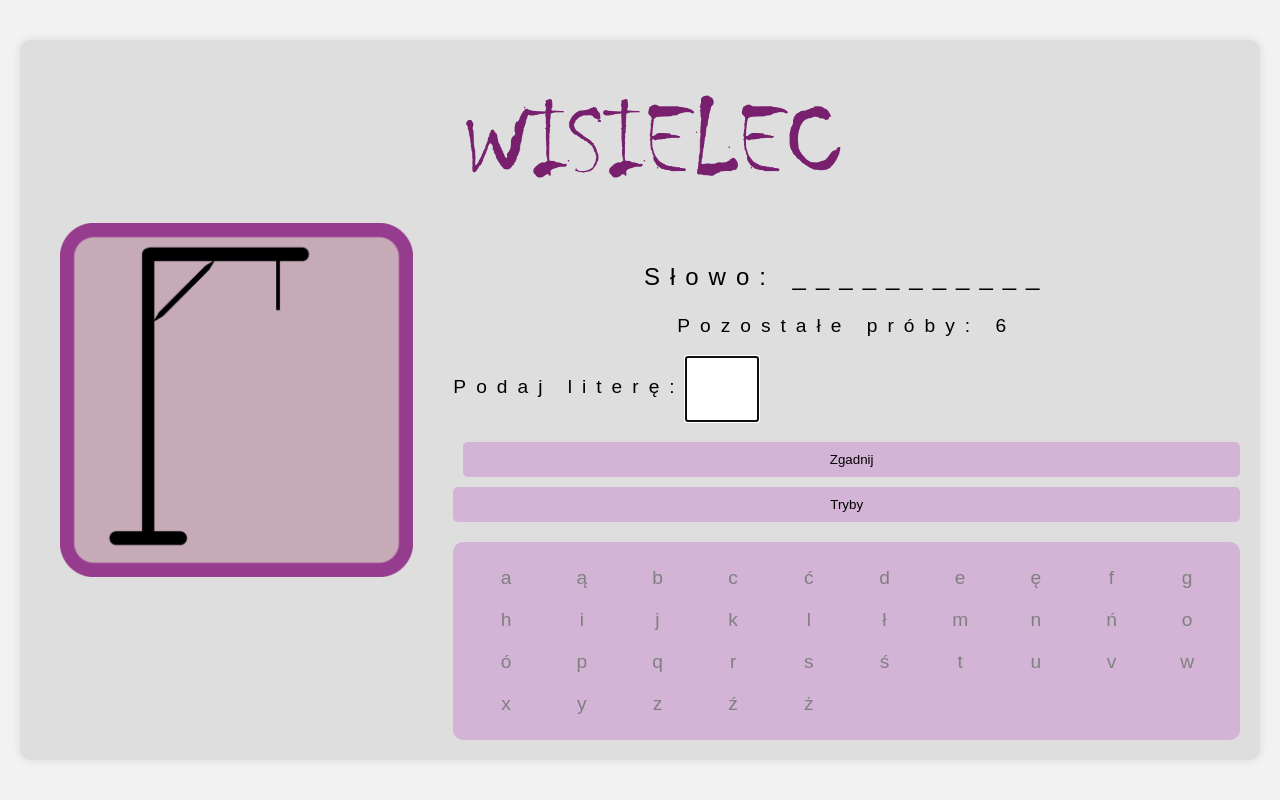
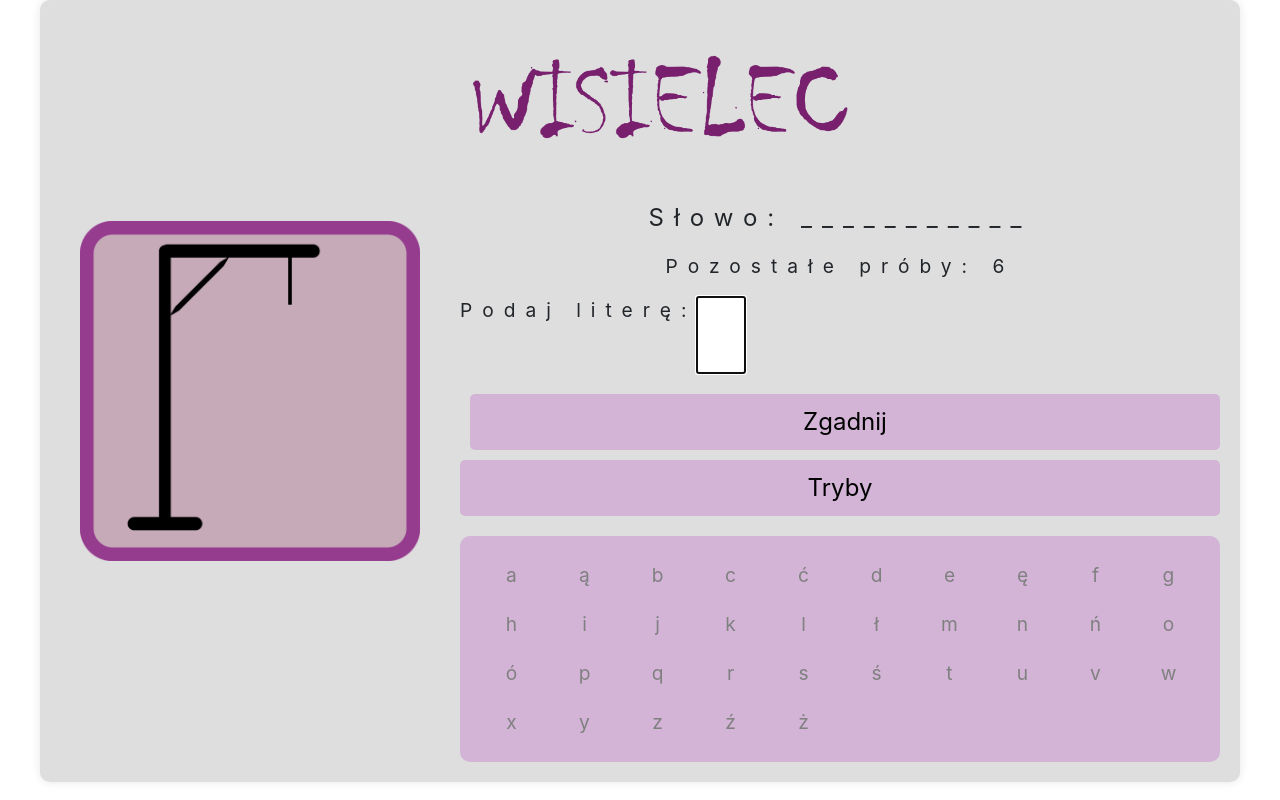
Before and after one commit to zywiecagnieszka/wisielec, a Django app: page /gra/ in a window 1280 px wide. Run offline with Django 5.2, Linux system fonts and the light colour scheme; some libraries are stand-ins or nearby versions.

Commit message:
o kurczaczki naprawiąłm

```diff
--- a/templates/static/css/styleZ.css
+++ b/templates/static/css/styleZ.css
@@ -2,43 +2,139 @@
 @import url('https://fonts.googleapis.com/css2?family=Indie+Flower&display=swap');
 @import url('https://maxcdn.bootstrapcdn.com/bootstrap/4.5.2/css/bootstrap.min.css');
 
-body {
-    background-color: #d9d9d9;
+.slowa body {
     font-family: Arial, sans-serif;
+    background-color: #f2f2f2;
+    margin: 0;
+    padding: 0;
+    display: flex;
+    justify-content: center;
+    align-items: center;
+    height: 100vh;
 }
-.containerZ {
-    max-width: 615px;
-    margin: 0 auto;
+
+.slowa .container {
+    background-color: #dedede;
+    width: 100%; /* Make the container span the entire width */
+    max-width: 1200px; /* Optional: Add a max-width for larger screens */
     padding: 20px;
+    border-radius: 10px;
+    box-shadow: 0 0 10px rgba(0, 0, 0, 0.1);
+    display: grid;
+    grid-template-columns: 1fr 2fr;
+    grid-gap: 20px;
+}
+
+.slowa .illustration {
+    padding: 20px;
+    border-radius: 10px;
     text-align: center;
-    font-family: "Indie Flower", serif;
-    font-style: normal;
 }
-.rules h1 {
-    color: #333;
-    font-size: 3rem;
+
+.slowa .illustration img {
+    width: 100%;
+    height: 100%;
+    object-fit: contain;
+}
+
+.slowa .game-panel {
+    display: flex;
+    flex-direction: column;
+    justify-content: space-between;
+}
+
+.slowa .header {
+    display: flex;
+    justify-content: space-between;
+    align-items: center;
     margin-bottom: 20px;
 }
-.rules p {
-    color: #666;
-    font-size: 1.35rem;
-    text-align: justify;
+
+.slowa .header h1 {
+    font-size: 2em;
+    color: #80407a;
+    margin: 0;
 }
-.rules .btn {
-    background-color: #c6aab8;
-    border-width: 5px;
-    border-style: inset;
-    border-color: #963c8f;
-    color: #963c8f;
+
+.slowa .header button {
+    background-color: #d3b4d7;
+    border: none;
+    padding: 10px;
     border-radius: 5px;
-    text-decoration: none;
-    font-size: 1.5rem;
-    transition: background-color 0.3s;
+    cursor: pointer;
 }
-.rules .btn:hover {
-    background-color: #963c8f;
-    color: #c6aab8;
-    border-width: 5px;
-    border-style: outset;
-    border-color: #c6aab8;
+
+.slowa .word-display {
+    font-size: 1.5em;
+    letter-spacing: 10px;
+    text-align: center;
+    margin-bottom: 20px;
 }
+
+.slowa .small-text {
+    font-size: 0.8em;
+}
+
+.slowa .input-panel {
+    display: flex;
+    align-content: center;
+    margin-bottom: 20px;
+}
+
+.slowa .input-panel label {
+    font-size: 1em;
+}
+
+.slowa .input-panel input {
+    padding: 10px;
+    font-size: 1.5em; /* Increased size for the letter input */
+    width: 50px;
+    text-align: center;
+}
+
+.slowa .button-panel {
+    display: flex;
+    flex-direction: column;
+    gap: 10px;
+    margin-top: 20px;
+}
+
+.slowa .button-panel button {
+    padding: 10px;
+    background-color: #d3b4d7;
+    border: none;
+    border-radius: 5px;
+    cursor: pointer;
+}
+
+.slowa .right-button {
+    margin-left: 10px;
+}
+
+.slowa .letter-grid {
+    background-color: #d3b4d7;
+    padding: 20px;
+    border-radius: 10px;
+    display: grid;
+    grid-template-columns: repeat(10, 1fr);
+    gap: 10px;
+    justify-items: center;
+}
+
+.slowa .letter-grid span {
+    font-size: 1.2em;
+    padding: 5px;
+}
+
+.slowa .ranking {
+    background-color: #d3b4d7;
+    padding: 20px;
+    border-radius: 10px;
+    text-align: center;
+}
+
+.slowa .zielony { color: green; }
+.slowa .czerwony { color: red; }
+.slowa .szary { color: gray; }
+.slowa .litery { font-size: 1.2em; margin-top: 10px; }
+.slowa .litera { margin: 0 5px; display: inline-block; }
--- a/templates/wisielec.html
+++ b/templates/wisielec.html
@@ -6,145 +6,8 @@
     <meta name="viewport" content="width=device-width, initial-scale=1.0">
     <title>Wisielec</title>
     <link rel="shortcut icon" href="{% static 'favicon.ico' %}" type="image/x-icon">
-    <style>
-        body {
-            font-family: Arial, sans-serif;
-            background-color: #f2f2f2;
-            margin: 0;
-            padding: 0;
-            display: flex;
-            justify-content: center;
-            align-items: center;
-            height: 100vh;
-        }
+    <link rel="stylesheet" href="{% static 'css/styleZ.css' %}">
 
-        .container {
-            background-color: #dedede;
-            width: 100%; /* Make the container span the entire width */
-            max-width: 1200px; /* Optional: Add a max-width for larger screens */
-            padding: 20px;
-            border-radius: 10px;
-            box-shadow: 0 0 10px rgba(0, 0, 0, 0.1);
-            display: grid;
-            grid-template-columns: 1fr 2fr;
-            grid-gap: 20px;
-        }
-
-        .illustration {
-            padding: 20px;
-            border-radius: 10px;
-            text-align: center;
-        }
-
-        .illustration img {
-            width: 100%;
-            height: 100%;
-            object-fit: contain;
-        }
-
-        .game-panel {
-            display: flex;
-            flex-direction: column;
-            justify-content: space-between;
-        }
-
-        .header {
-            display: flex;
-            justify-content: space-between;
-            align-items: center;
-            margin-bottom: 20px;
-        }
-
-        .header h1 {
-            font-size: 2em;
-            color: #80407a;
-            margin: 0;
-        }
-
-        .header button {
-            background-color: #d3b4d7;
-            border: none;
-            padding: 10px;
-            border-radius: 5px;
-            cursor: pointer;
-        }
-
-        .word-display {
-            font-size: 1.5em;
-            letter-spacing: 10px;
-            text-align: center;
-            margin-bottom: 20px;
-        }
-
-        .small-text {
-            font-size: 0.8em;
-        }
-
-        .input-panel {
-            display: flex;
-            align-content: center;
-
-            margin-bottom: 20px;
-        }
-
-        .input-panel label {
-            font-size: 1em;
-        }
-
-        .input-panel input {
-            padding: 10px;
-            font-size: 1.5em; /* Increased size for the letter input */
-            width: 50px;
-            text-align: center;
-        }
-
-        .button-panel {
-            display: flex;
-            flex-direction: column;
-            gap: 10px;
-            margin-top: 20px;
-        }
-
-        .button-panel button {
-            padding: 10px;
-            background-color: #d3b4d7;
-            border: none;
-            border-radius: 5px;
-            cursor: pointer;
-        }
-
-        .right-button {
-            margin-left: 10px;
-        }
-
-        .letter-grid {
-            background-color: #d3b4d7;
-            padding: 20px;
-            border-radius: 10px;
-            display: grid;
-            grid-template-columns: repeat(10, 1fr);
-            gap: 10px;
-            justify-items: center;
-        }
-
-        .letter-grid span {
-            font-size: 1.2em;
-            padding: 5px;
-        }
-
-        .ranking {
-            background-color: #d3b4d7;
-            padding: 20px;
-            border-radius: 10px;
-            text-align: center;
-        }
-
-        .zielony { color: green; }
-        .czerwony { color: red; }
-        .szary { color: gray; }
-        .litery { font-size: 1.2em; margin-top: 10px; }
-        .litera { margin: 0 5px; display: inline-block; }
-    </style>
     <script>
         window.onload = function() {
             const literaInput = document.getElementById('litera');
@@ -154,7 +17,7 @@
         };
     </script>
 </head>
-<body>
+<body class="slowa">
     <div class="container">
         <!-- Left illustration panel -->
         <div class="illustration">
```
Also changed, not shown: db.sqlite3, templates/static/css/style.css (line endings or trailing spaces).
